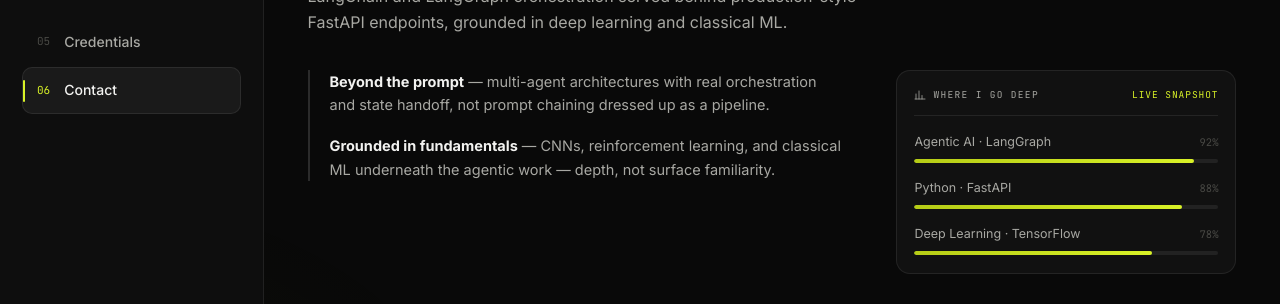
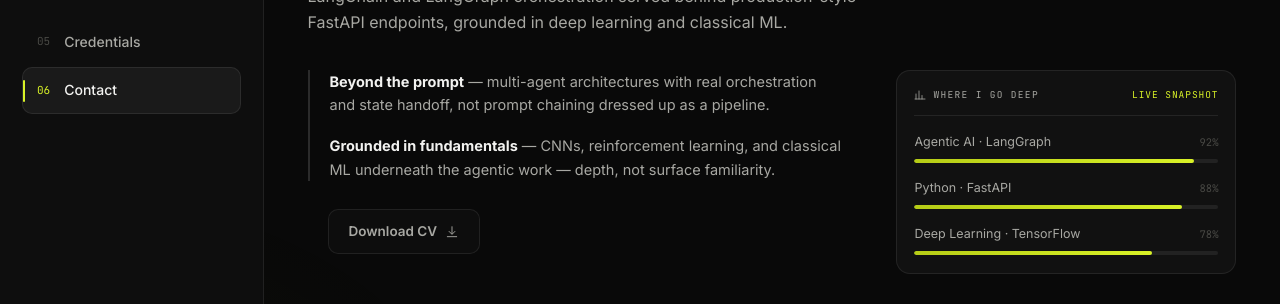
Before and after one commit to farhan-hash404/Final_PortFolio, a React (Vite) app: page / in a window 1280 px wide. Shown: the part 385-689 px from the top of the page. Built offline with nearby package versions, Linux system fonts and the light colour scheme.

Commit message:
feat: add Intro section component and CV PDF

```diff
--- a/src/sections/Intro.jsx
+++ b/src/sections/Intro.jsx
@@ -76,6 +76,7 @@ export default function Intro({ onOpenEmail }) {
 
       {/* ---- points + focus card ---- */}
       <div className="intro__mid">
+        <div className="intro__points-wrap">
           <ul className="intro__points reveal" style={{ '--reveal-delay': '210ms' }}>
             {hero.points.map((p) => (
               <li key={p.lead}>
@@ -83,6 +84,13 @@ export default function Intro({ onOpenEmail }) {
               </li>
             ))}
           </ul>
+
+          <div className="reveal" style={{ '--reveal-delay': '230ms', marginTop: '28px', paddingLeft: '20px' }}>
+            <Button variant="quiet" icon="download" href={profile.cv} download>
+              Download CV
+            </Button>
+          </div>
+        </div>
 
         <div
           className="intro__focus card spotlight reveal"
```
Also changed, not shown: 1 other file (tests, documents, lock files or other folders). Lines whose indentation alone changed are shown as unchanged.
